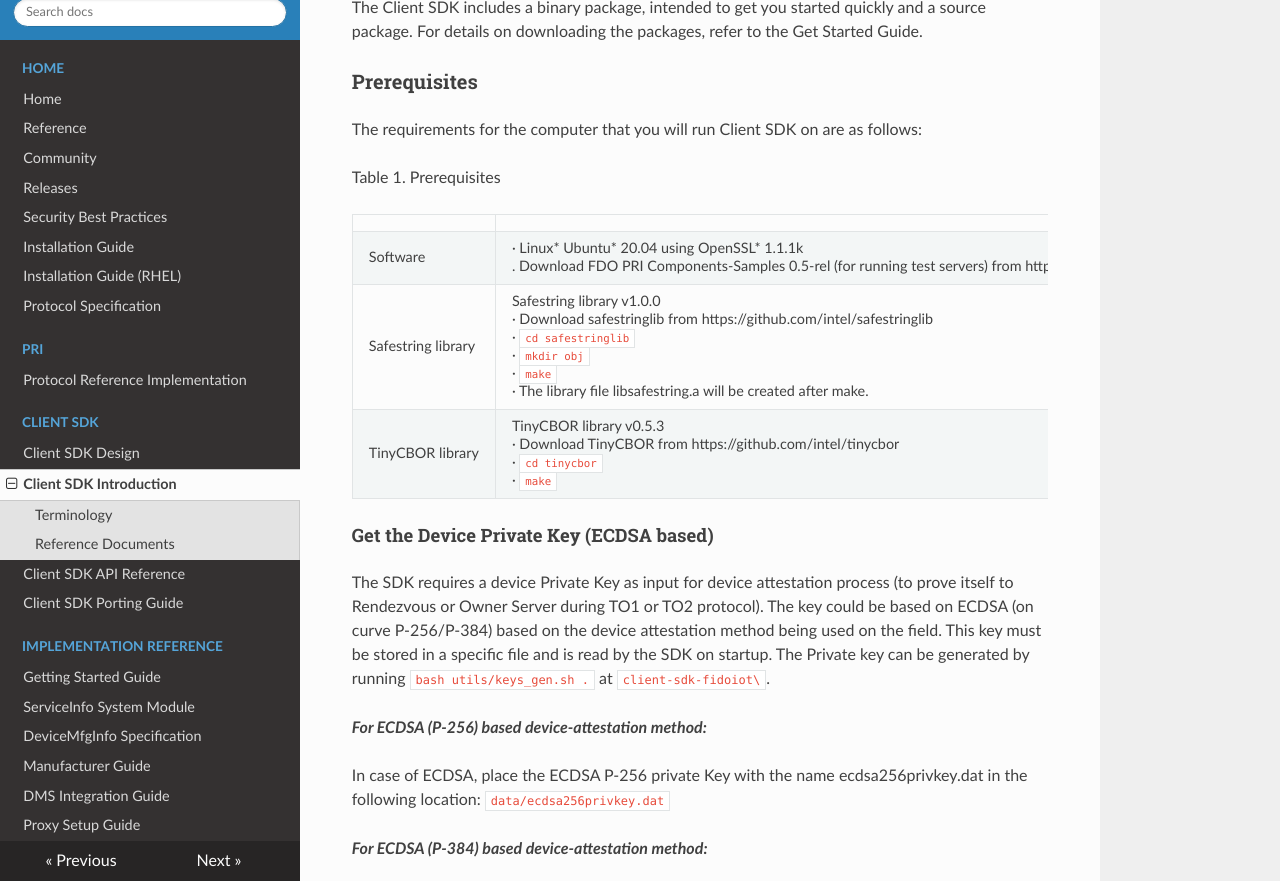
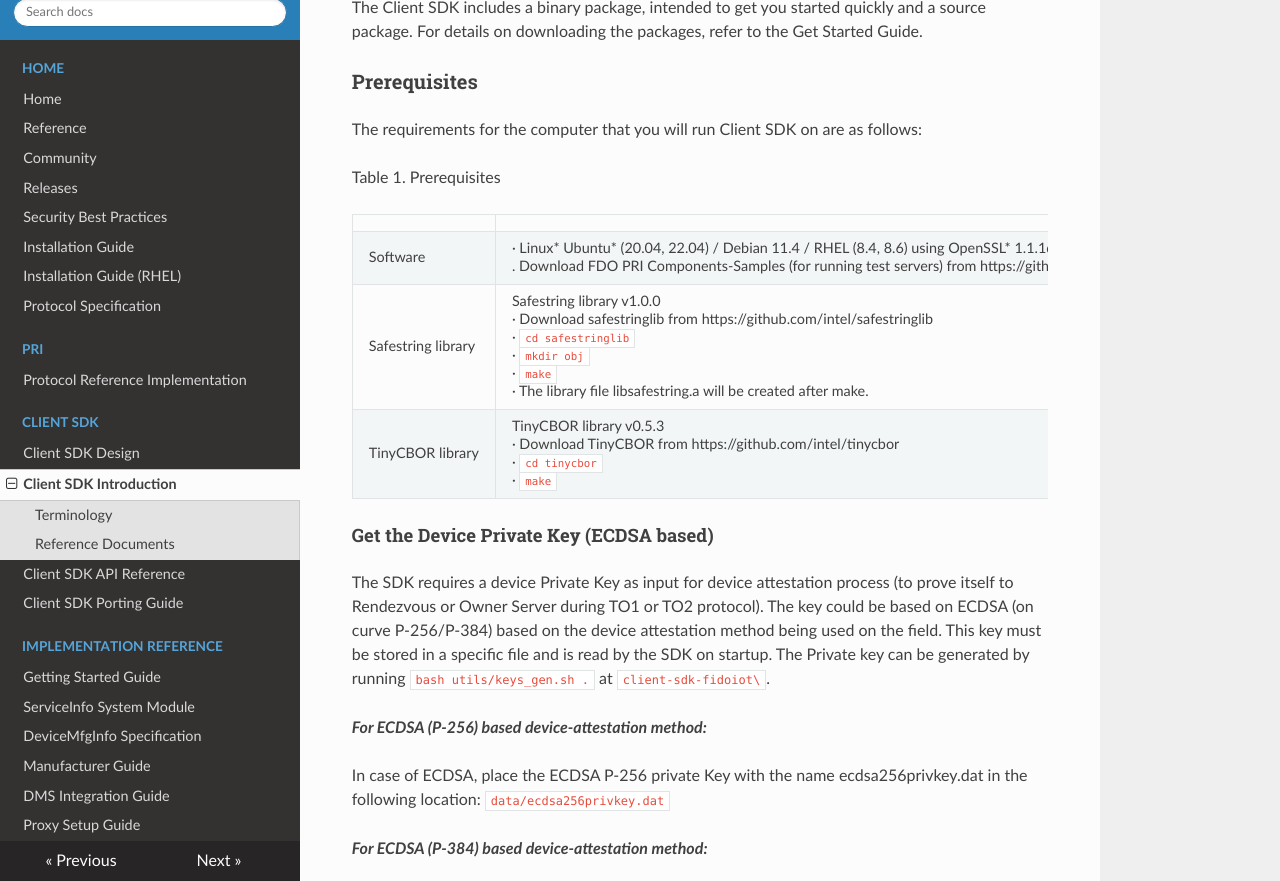
Before and after one commit to fido-device-onboard/docs-fidoiot, an MkDocs documentation site: the page built from docs/client-sdk/client-sdk-reference-guide.md, in a window 1280 px wide and 900 px high, scrolled down 8004 px, cut to the strip 19-900 px from the top of the window. Built offline with MkDocs 1.6.1, drawn with Linux system fonts in a browser that asks for light colours; nearby versions of some CDN libraries.

```diff
--- a/docs/client-sdk/client-sdk-reference-guide.md
+++ b/docs/client-sdk/client-sdk-reference-guide.md
@@ -151,7 +151,7 @@ Table 1.	Prerequisites
 
 |                                                  |                                                                                                                                                                                                                                                                                                                                                                                                                                                                                                                                                                                                                                                                                                                                                                                                                                                 |
 |--------------------------------------------------|-------------------------------------------------------------------------------------------------------------------------------------------------------------------------------------------------------------------------------------------------------------------------------------------------------------------------------------------------------------------------------------------------------------------------------------------------------------------------------------------------------------------------------------------------------------------------------------------------------------------------------------------------------------------------------------------------------------------------------------------------------------------------------------------------------------------------------------------------|
-|    Software                                      |    ·      Linux\* Ubuntu\* 20.04 using   OpenSSL\* 1.1.1k <br/>. Download FDO PRI Components-Samples 0.5-rel (for running test servers) from https://github.com/secure-device-onboard/pri-fidoiot. <br/>     |
+|    Software                                      |    ·      Linux\* Ubuntu\* (20.04, 22.04) / Debian 11.4 / RHEL (8.4, 8.6) using   OpenSSL\* 1.1.1q <br/>. Download FDO PRI Components-Samples (for running test servers) from https://github.com/secure-device-onboard/pri-fidoiot. <br/>     |
 |    Safestring   library                          |    Safestring library v1.0.0  <br/> ·          Download safestringlib from  https://github.com/intel/safestringlib  <br/> ·          `cd safestringlib` <br/>   ·          `mkdir obj` <br/>  ·          `make ` <br/>  ·          The   library file libsafestring.a will be created after make.                                                                                                                                                                                                                                                                                                                                                                                                                                                                                                                                                                                |
 |    TinyCBOR   library                          |    TinyCBOR library v0.5.3  <br/> ·          Download TinyCBOR from  https://github.com/intel/tinycbor  <br/> ·          `cd tinycbor` <br/>   ·          `make ` <br/>                                                                                                                                                                                                                                                                                                                                                                                                                                                                                                                                                                                |
 
```
Also changed, not shown: docs/installation_rhel.md (+2 -2 lines).
